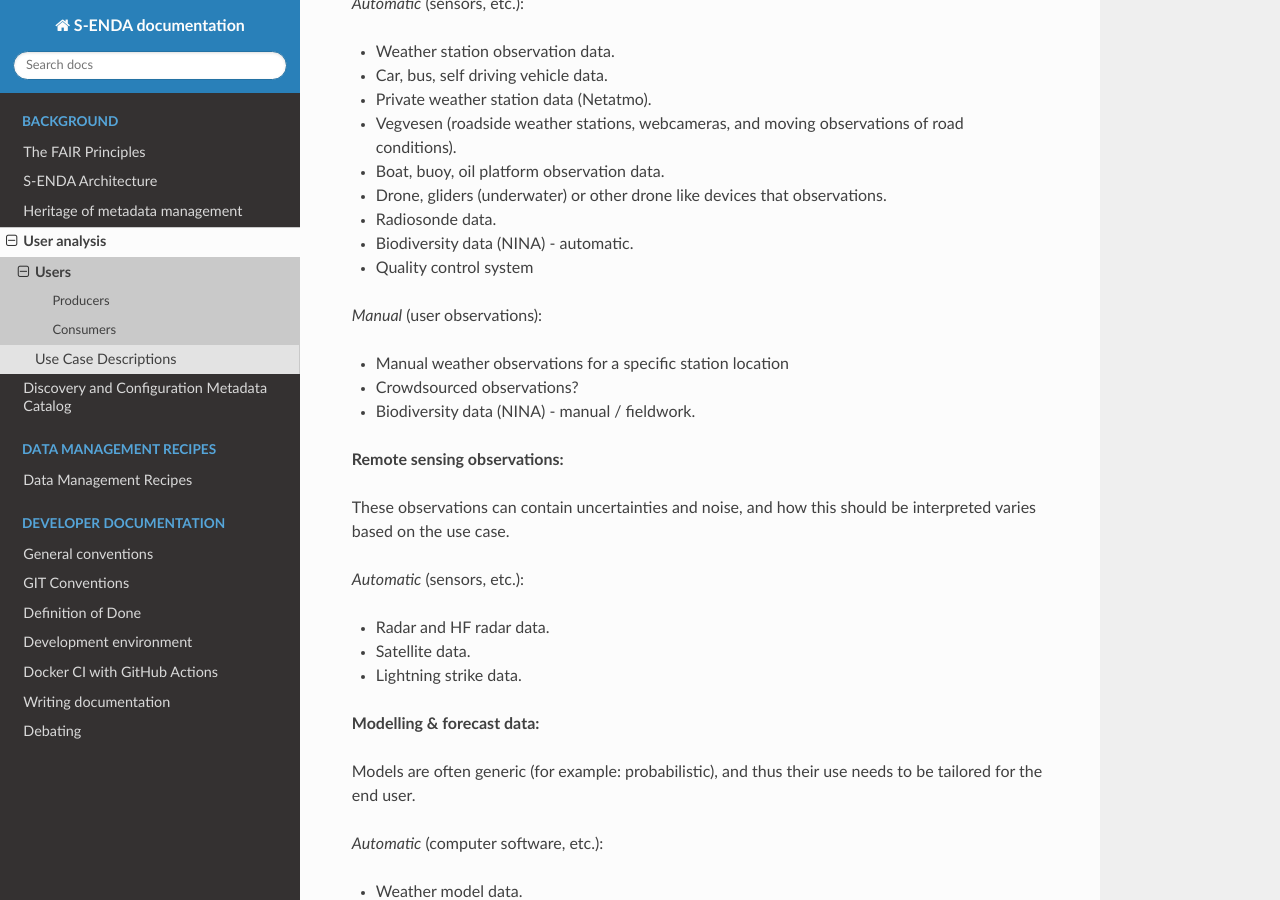
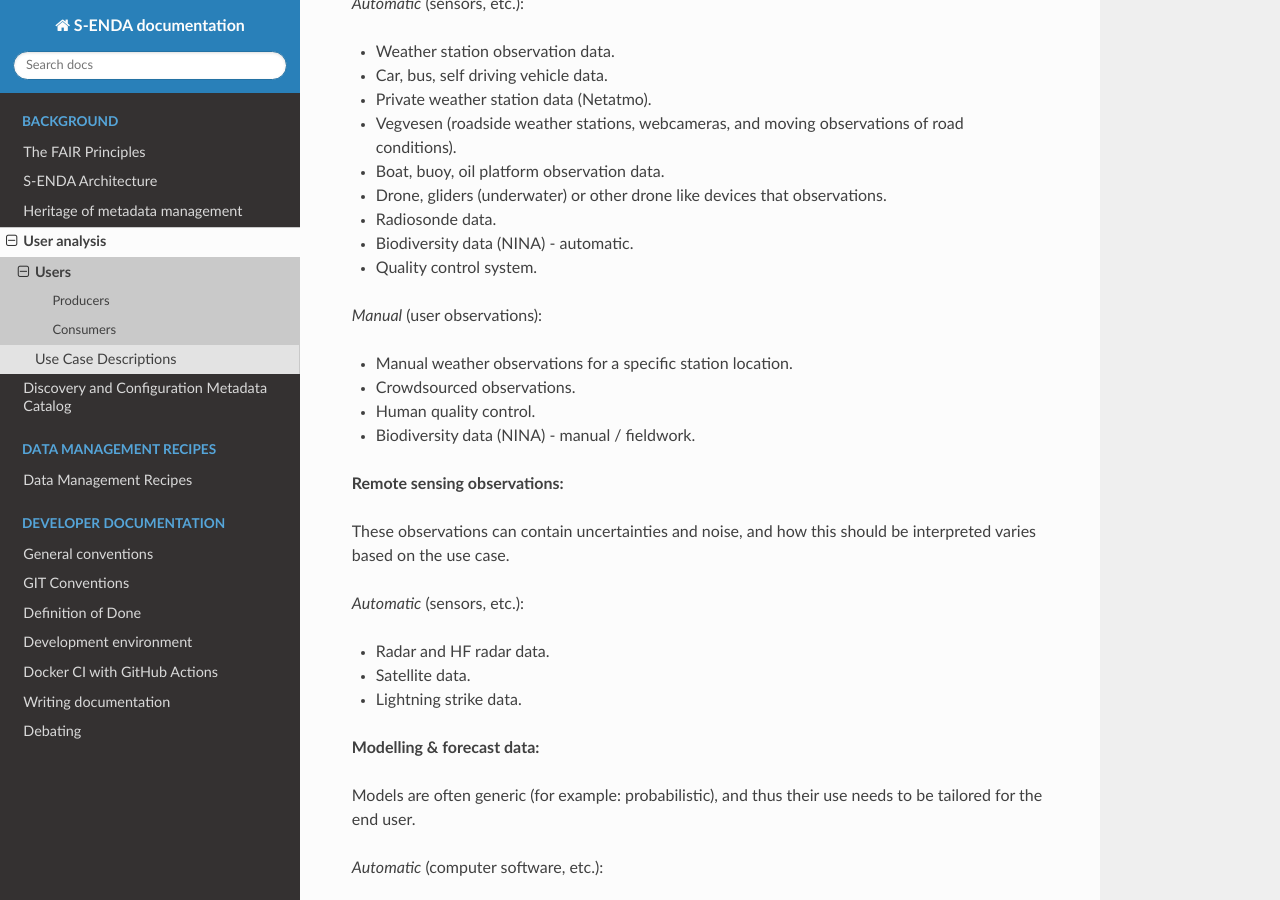
Before and after one commit to metno/S-ENDA-documentation, a Sphinx documentation site: the page built from source/users.rst, in a window 1280 px wide and 900 px high, scrolled down 512 px. Built offline with Sphinx 7.4.7 and the Read the Docs theme 2.0.0, drawn with Linux system fonts in a browser that asks for light colours.

Commit message:
Update users.rst

```diff
--- a/source/users.rst
+++ b/source/users.rst
@@ -34,13 +34,15 @@ Obeservations can contain uncertainty and errors, and thus they may need to be l
 
 * Biodiversity data (NINA) - automatic.
 
-* Quality control system
+* Quality control system.
 
 *Manual* (user observations):
 
-* Manual weather observations for a specific station location
+* Manual weather observations for a specific station location.
 
-* Crowdsourced observations?
+* Crowdsourced observations.
+
+* Human quality control.
 
 * Biodiversity data (NINA) - manual / fieldwork.
 
```
